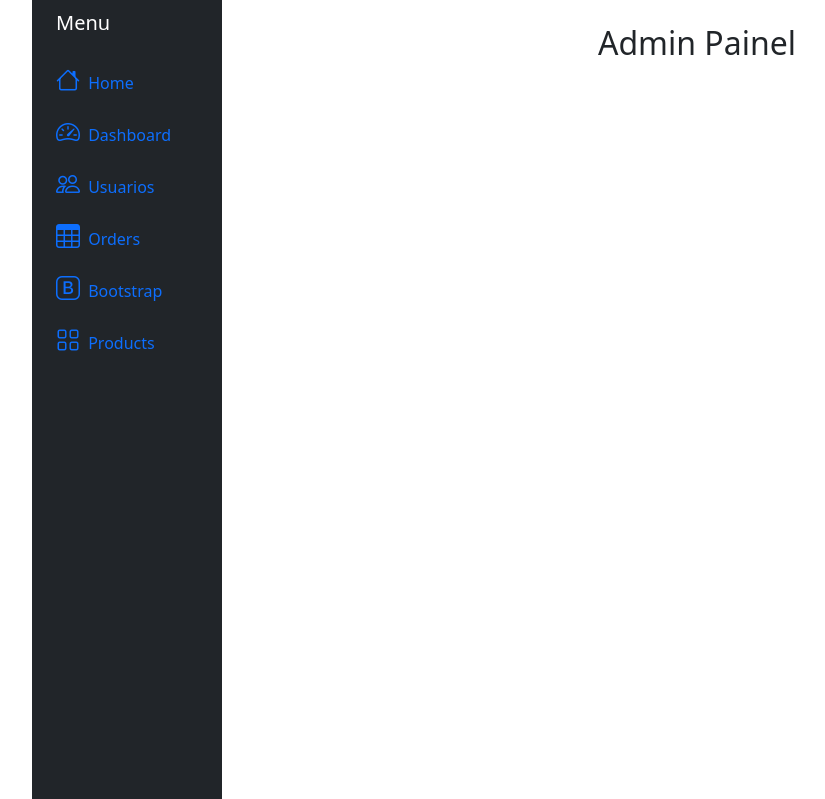
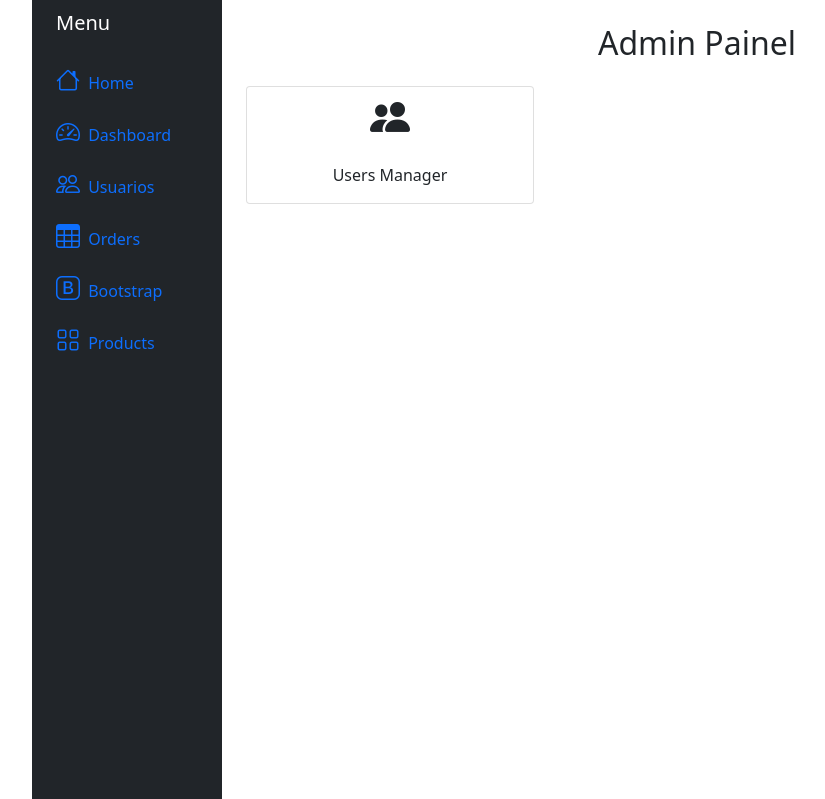
Before and after one commit to jacksonsr451/blog, a Django app: page /admin/ in a window 1280 px wide. Shown: the part 56-855 px from the top of the page, without its empty margins (38-863 px from the left). Run offline with Django 4.2, Linux system fonts and the light colour scheme; some libraries are stand-ins or nearby versions.

Commit message:
Add navegation in admin area by users

```diff
--- a/admin_area/templates/admin_area.html
+++ b/admin_area/templates/admin_area.html
@@ -17,6 +17,12 @@
 <div class="container">
     <div class="row">
         <h2 class="mt-4 mb-4" align="center">Admin Painel</h2>
+        <div class="card" style="width: 18rem; cursor: pointer;" onclick="location = `{% url 'home_admin_users' %}`">
+            <i class="fs-1 bi-people-fill text-center"></i>
+            <div class="card-body">
+                <p class="card-text text-center">Users Manager</p>
+            </div>
+        </div>
     </div>
 </div>
 {% endblock %}
--- a/templates/admin/admin_aside.html
+++ b/templates/admin/admin_aside.html
@@ -4,7 +4,7 @@
     </a>
     <ul class="nav nav-pills flex-column mb-sm-auto mb-0 align-items-center align-items-sm-start" id="menu">
         <li class="nav-item">
-            <a href="#" class="nav-link align-middle px-0">
+            <a href="{% url 'admin_area' %}" class="nav-link align-middle px-0">
                 <i class="fs-4 bi-house"></i> <span class="ms-1 d-none d-sm-inline">Home</span>
             </a>
         </li>
```
